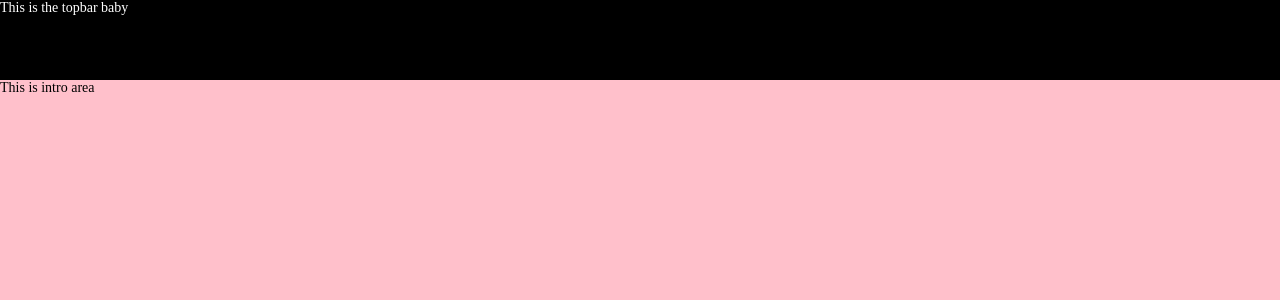
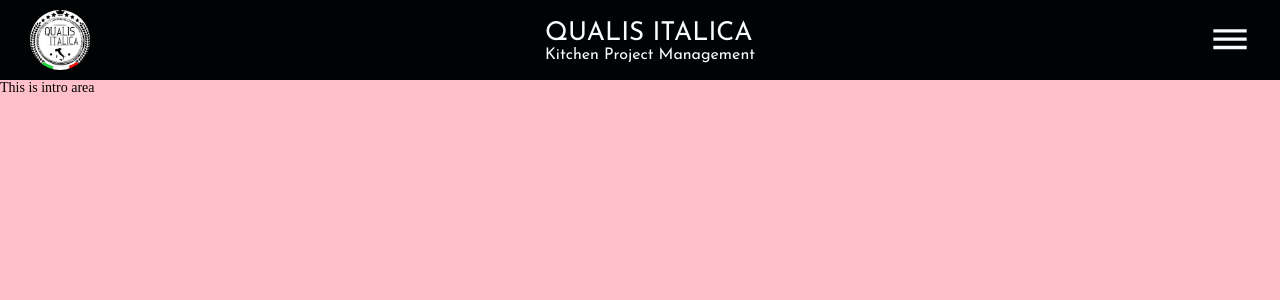
Before and after one commit to marlene32100/qualis, a React (Create React App) app: page / in a window 1280 px wide. Shown: the top 300 px of the page. Built offline with nearby package versions, Linux system fonts and the light colour scheme.

Commit message:
Added stucture to navbar and installed material icons

```diff
--- a/package.json
+++ b/package.json
@@ -3,6 +3,10 @@
   "version": "0.1.0",
   "private": true,
   "dependencies": {
+    "@emotion/react": "^11.7.0",
+    "@emotion/styled": "^11.6.0",
+    "@mui/icons-material": "^5.2.0",
+    "@mui/material": "^5.2.2",
     "@testing-library/jest-dom": "^5.15.1",
     "@testing-library/react": "^11.2.7",
     "@testing-library/user-event": "^12.8.3",
--- a/src/App.css
+++ b/src/App.css
@@ -8,6 +8,9 @@
 }
 h1 {
   font-size: 2.6rem;
+  font-family: "Josefin Sans", sans-serif;
+  font-weight: 400;
+  text-transform: uppercase;
 }
 p {
   font-size: 1.4rem;
--- a/src/app.scss
+++ b/src/app.scss
@@ -6,6 +6,7 @@
     background-color: yellow;
     position: relative;
     top: 8rem;
+    scroll-behavior: smooth;
     scroll-snap-type: y mandatory;
     scrollbar-width: none;
     &::-webkit-scrollbar {
--- a/src/components/contact/Contact.jsx
+++ b/src/components/contact/Contact.jsx
@@ -2,7 +2,7 @@ import "./contact.scss";
 
 export default function Contact() {
   return (
-    <div className="contact">
+    <div className="contact" id="contact">
       <h1>Contact area</h1>
     </div>
   );
--- a/src/components/contact/contact.scss
+++ b/src/components/contact/contact.scss
@@ -1,4 +1,5 @@
+@import "../../global.scss";
 .contact {
-  background-color: black;
-  color: antiquewhite;
+  background-color: $ebony;
+  color: $black-squeeze;
 }
--- a/src/components/intro/Intro.jsx
+++ b/src/components/intro/Intro.jsx
@@ -2,7 +2,7 @@ import "./intro.scss";
 
 export default function Intro() {
   return (
-    <div className="intro">
+    <div className="intro" id="intro">
       <p>This is intro area</p>
     </div>
   );
--- a/src/components/portfolio/Portfolio.jsx
+++ b/src/components/portfolio/Portfolio.jsx
@@ -2,7 +2,7 @@ import "./portfolio.scss";
 
 export default function Portfolio() {
   return (
-    <div className="portfolio">
+    <div className="portfolio" id="portfolio">
       <p>This is the portfolio area</p>
     </div>
   );
--- a/src/components/services/Services.jsx
+++ b/src/components/services/Services.jsx
@@ -1,5 +1,9 @@
 import "./services.scss";
 
 export default function Services() {
-  return <div className="services"></div>;
+  return (
+    <div className="services" id="services">
+      <p>This is the services area</p>
+    </div>
+  );
 }
--- a/src/components/testimonials/Testimonials.jsx
+++ b/src/components/testimonials/Testimonials.jsx
@@ -2,7 +2,7 @@ import "./testimonials.scss";
 
 export default function Testimonials() {
   return (
-    <div className="testimonials">
+    <div className="testimonials" id="testimonials">
       <p>This is the testimonials area</p>
     </div>
   );
--- a/src/components/topbar/Topbar.jsx
+++ b/src/components/topbar/Topbar.jsx
@@ -1,9 +1,26 @@
 import "./topbar.scss";
+import logo from "../../media/qualis_logo.jpg";
+import DehazeIcon from "@mui/icons-material/Dehaze";
 
 export default function topbar() {
   return (
     <div className="topbar">
-      <p>This is the topbar baby</p>
+      <div className="wrapper">
+        <div className="left">
+          <a href="#contact">
+            <div className="logo">
+              <img src={logo} alt="Qualis Italica logo" className="logo-img" />
+            </div>
+          </a>
+        </div>
+        <div className="center">
+          <h1>Qualis Italica</h1>
+          <h2 className="description">Kitchen Project Management</h2>
+        </div>
+        <div className="right">
+          <DehazeIcon className="menu" />
+        </div>
+      </div>
     </div>
   );
 }
--- a/src/components/topbar/topbar.scss
+++ b/src/components/topbar/topbar.scss
@@ -1,8 +1,40 @@
+@import "../../global.scss";
+
 .topbar {
-  background-color: black;
+  background-color: $ebony;
+  overflow: hidden;
   height: 8rem;
   width: 100vw;
-  color: white;
+  color: $black-squeeze;
   position: fixed;
   z-index: 2;
+  .wrapper {
+    padding: 1rem 3rem;
+    display: flex;
+    align-items: center;
+    justify-content: space-between;
+    .left {
+      .logo {
+        .logo-img {
+          object-fit: contain;
+          height: 6rem;
+          margin: auto;
+          border-radius: 50%;
+        }
+      }
+    }
+    .center {
+      .description {
+        text-align: center;
+        font-size: 1.6rem;
+        font-family: "Josefin Sans", sans-serif;
+        font-weight: 400;
+      }
+    }
+    .right {
+      .menu {
+        font-size: 4rem;
+      }
+    }
+  }
 }
--- /dev/null
+++ b/src/global.scss
@@ -0,0 +1,2 @@
+$ebony: #010203;
+$black-squeeze: #f7fcfc;
```
Also changed, not shown: src/media/qualis_logo.jpg (added), 1 other file (tests, documents, lock files or other folders).
